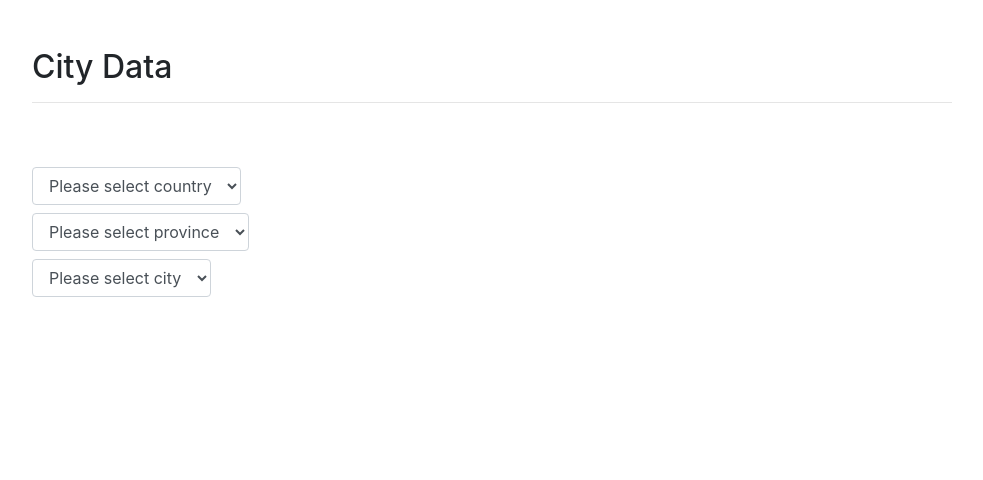
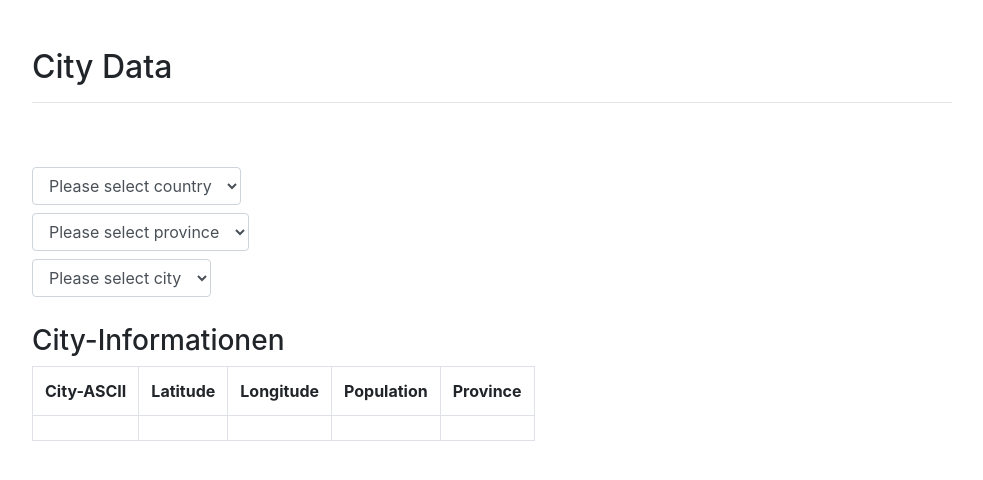
Before and after one commit to raini456/22_ajax_cities, a PHP site: page / in a window 1280 px wide. Shown: the top 480 px of the page, without its empty margins (53-1036 px from the left). Run offline with PHP 8.4, Linux system fonts and the light colour scheme; data that the repository does not hold is empty.

Commit message:
5. Version 22_AJAX_cities 25.04.18 mit Array, mit JSON, ab 11.15 h, Vol3

```diff
--- a/assets/js/main.js
+++ b/assets/js/main.js
@@ -1,12 +1,22 @@
 (function () {
     var selectCountry;
     var selectProvinces;
+    var selectCities;
     window.addEventListener('load', init);
     function init() {
         selectCountry = document.querySelector('[name="country"]');
         selectCountry.addEventListener('change', getProvinces);
         selectProvinces = document.querySelector('[name="province"]');
+        selectProvinces.addEventListener('change', getCities);
+        selectCities = document.querySelector('[name="city"]');
+        selectCities.addEventListener('change', getInfoCity);
         ajax('get', 'getCountries.php', {}, fillCountries);
+    }
+    function deleteOptions(selectBox){
+        var max=selectBox.options.length;
+        for(var i=1; i<max;i++){
+            selectBox.removeChild(selectBox.options[1]);
+        }
     }
     //function fillCountries(r) {
     function fillCountries(json) {
@@ -17,8 +27,6 @@
             var opt = document.createElement('option');
             opt.text = countries[i].country;//Objekt json mit Unterelement countries, das jeweils die Wertepaare country-Wert und iso3-Wert hat
             opt.value = countries[i].iso3;
-//                opt.text=country[1];
-//                opt.value=country[0];
             selectCountry.appendChild(opt);
 
         }
@@ -26,18 +34,32 @@
     function getProvinces() {
         ajax('get', 'getProvinces.php', {'iso3': this.value}, fillProvinces);
     }
+    function getCities(){
+        ajax('get', 'getCities.php', {'province': this.value}, fillCities);
+    }
+    function getInfoCity(){
+        ajax('get', 'getInfo.php', {'city': this.value}, fillInfoCity);
+    }
     function fillProvinces(json) {
         var provinces = JSON.parse(json);
-        console.log(provinces);
+        deleteOptions(selectProvinces);
+        deleteOptions(selectCities);
         for (var i = 0; i < provinces.length; i++) {
             var opt = document.createElement('option');
             opt.text = provinces[i].province;//Objekt json mit Unterelement countries, das jeweils die Wertepaare country-Wert und iso3-Wert hat
             opt.value = provinces[i].province;
             selectProvinces.appendChild(opt);
-
         }
-
-
+    }
+    function fillCities(json) {
+        var cities = JSON.parse(json);
+        deleteOptions(selectCities);
+        for (var i = 0; i < cities.length; i++) {
+            var opt = document.createElement('option');
+            opt.text = cities[i].city;//Objekt json mit Unterelement countries, das jeweils die Wertepaare country-Wert und iso3-Wert hat
+            opt.value = cities[i].city;
+            selectCities.appendChild(opt);
+        }
     }
 //              var btns = [];
 //              btns = document.querySelectorAll('button');
--- a/index.php
+++ b/index.php
@@ -40,11 +40,35 @@
                         </select>
                     </label>
                 </div>
-                <hr>
-                <table class="table">
+                <hr class="mt-5">
+                <div class="col-12 col-lg-10 col-md-10 col-sm-10 col-xl-10">
+                    <label><h3>City-Informationen</h3>
+                        <table class="table table-bordered">
+                            <thead></thead>
+                            <tbody>
+                                <tr>
+                                    <th>City-ASCII</th>
+                                    <th>Latitude</th>
+                                    <th>Longitude</th>
+                                    <th>Population</th>
+                                    <th>Province</th>
+                                </tr>
+                                <tr>
+                                    <td></td>
+                                    <td></td>
+                                    <td></td>
+                                    <td></td>
+                                    <td></td>
+                                </tr>
 
 
-                </table>
+                            </tbody>
+
+                        </table>
+                    </label>
+                </div>
+
+                <hr>
             </div>
         </div>
     </div>
```
Also changed, not shown: getCities.php (added, +24 -0 lines), getInfoCity.php (added, +24 -0 lines).
